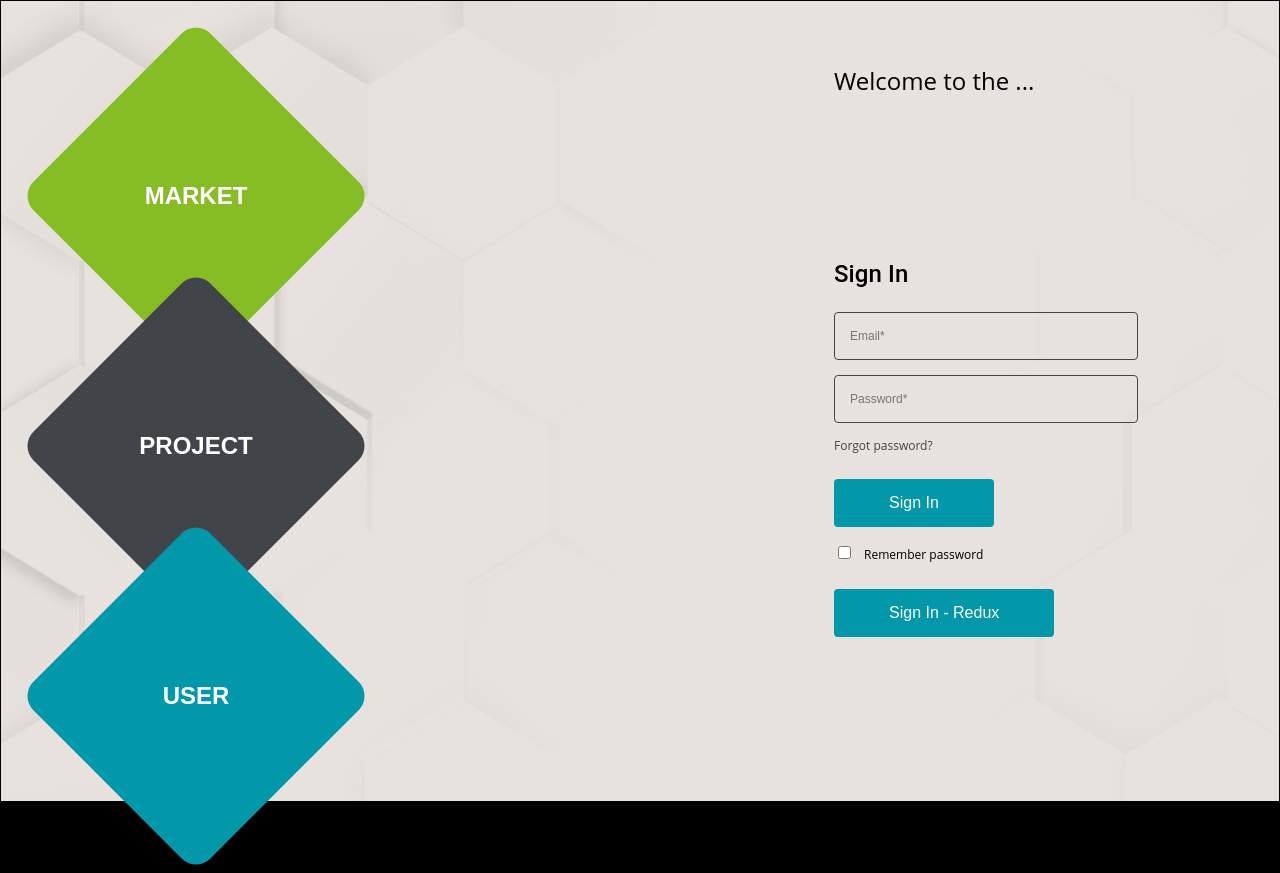
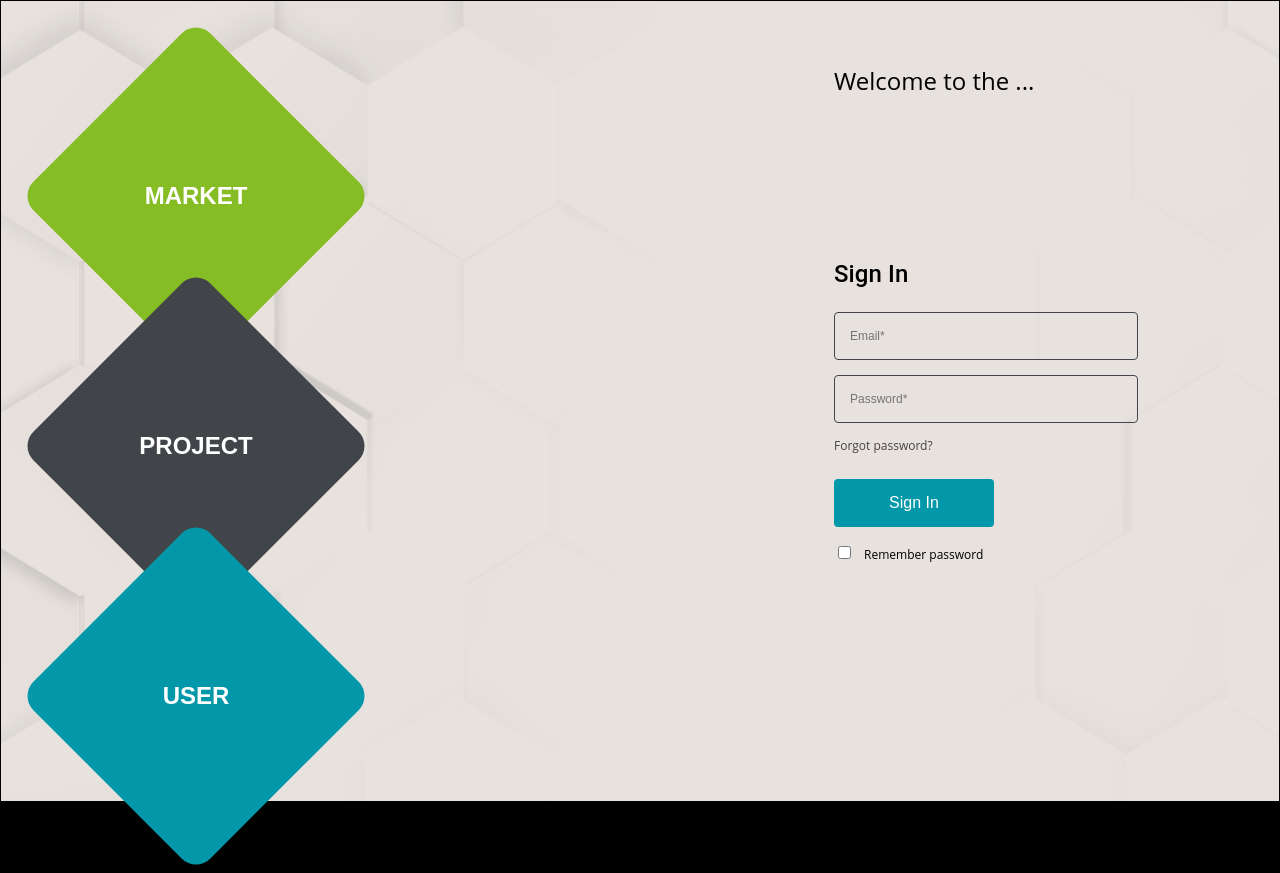
Before and after one commit to evakerrigan/test_Research-Lab, a React (Vite) app: page / in a window 1280 px wide. Built offline with nearby package versions, Linux system fonts and the light colour scheme.

Commit message:
feat: formik and redux together

```diff
--- a/src/components/Authorization/Authorization.tsx
+++ b/src/components/Authorization/Authorization.tsx
@@ -26,10 +26,9 @@ export const Authorization = () => {
 
   const dispatch = useDispatch();
 
-  const handleSubmit = (e: FormEvent) => {
-    e.preventDefault();
+  const validateSubmit = () => {
     dispatch(authSlice.actions.setAuth(true));
-  };
+  }
 
   const handleClick = (e: FormEvent) => {
     e.preventDefault();
@@ -53,10 +52,8 @@ export const Authorization = () => {
               values: Values,
               { setSubmitting }: FormikHelpers<Values>
             ) => {
-              setTimeout(() => {
-                alert(JSON.stringify(values, null, 2));
-                setSubmitting(false);
-              }, 500);
+              validateSubmit();
+              setSubmitting(false);
             }}
           >
 
@@ -97,13 +94,6 @@ export const Authorization = () => {
 
           </Formik>
 
-
-          <form onSubmit={e => handleSubmit(e)} className="authorization-form">
-
-            <button className="authorization-submit" type="submit">Sign In - Redux</button>
-
-          </form>
-
         </div>
       ) :
 
```
